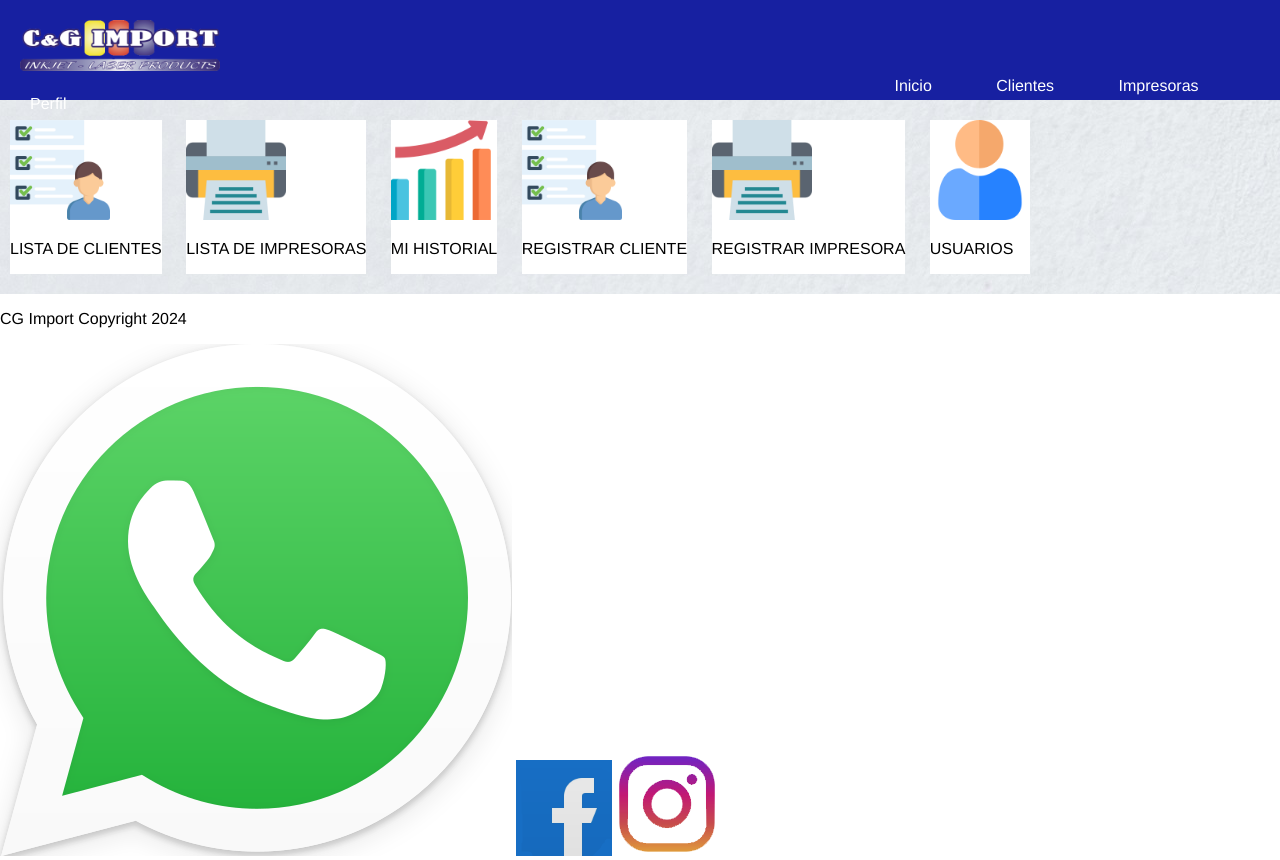
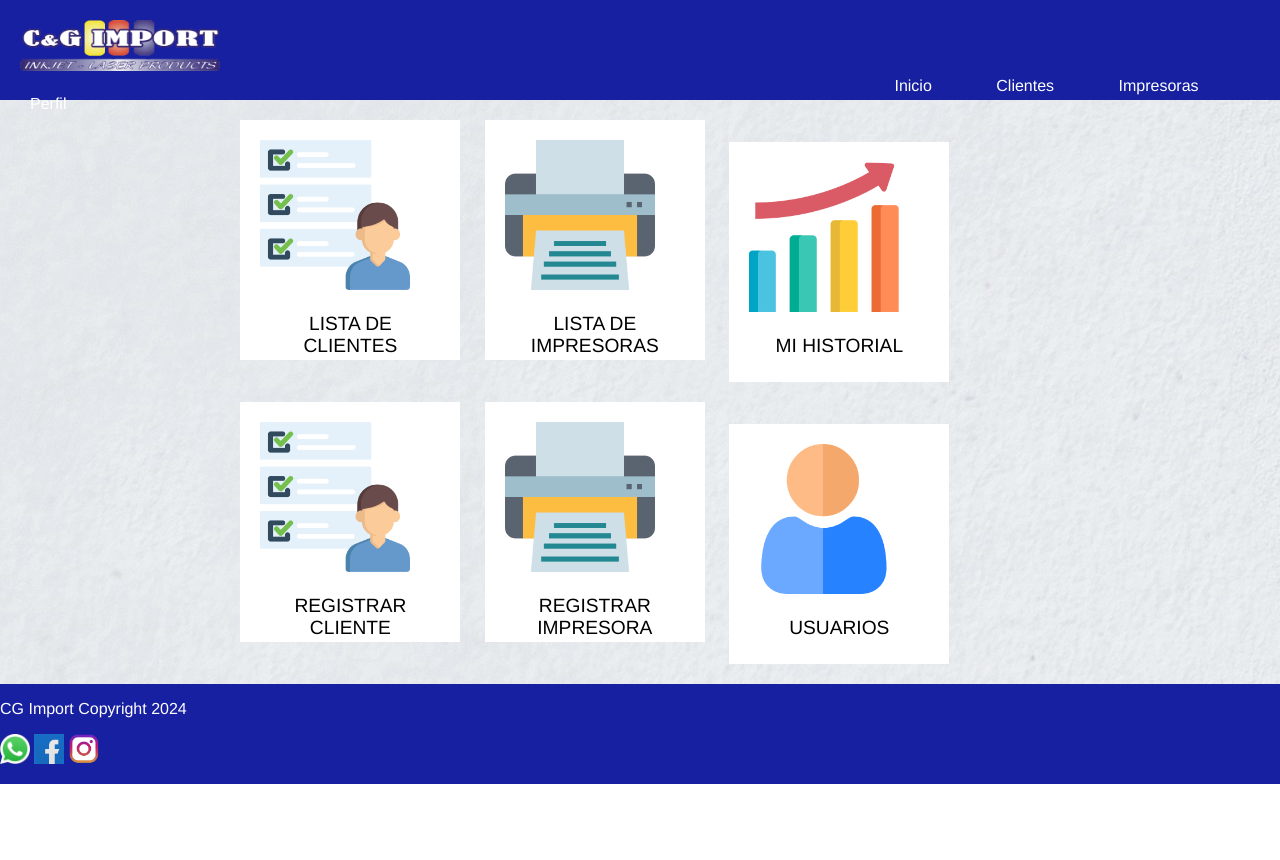
Before and after one commit to Deivid-Ruales/samrepi, a plain HTML site: page menu.html in a window 1280 px wide. After the commit the page ends 800 px from the top, so only its background shows below. Drawn offline with Linux system fonts and the light colour scheme.

Commit message:
Modified css and html menu page

```diff
--- a/menu.html
+++ b/menu.html
@@ -17,32 +17,32 @@
     <a class="options-header" href="#">Perfil</a>
   </header>
   <main class="main-menu">
-    <div class="customer-list-menu">
+    <div class="item-menu">
       <img class="image-menu" src="/resources/customer.png" alt="Lista de clientes">
       <p class="title-menu">LISTA DE CLIENTES</p>
     </div>
-    <div class="customer-list-menu">
+    <div class="item-menu">
       <img class="image-menu" src="/resources/printer.png" alt="Lista de impresoras">
       <p class="title-menu">LISTA DE IMPRESORAS</p>
     </div>
-    <div class="customer-list-menu">
+    <div class="item-menu">
       <img class="image-menu" src="/resources/historial.png" alt="Mi historial">
       <p class="title-menu">MI HISTORIAL</p>
     </div>
-    <div class="customer-list-menu">
+    <div class="item-menu">
       <img class="image-menu" src="/resources/customer.png" alt="Registrar cliente">
       <p class="title-menu">REGISTRAR CLIENTE</p>
     </div>
-    <div class="customer-list-menu">
+    <div class="item-menu">
       <img class="image-menu" src="/resources/printer.png" alt="Registrar impresora">
       <p class="title-menu">REGISTRAR IMPRESORA</p>
     </div>
-    <div class="customer-list-menu">
+    <div class="item-menu">
       <img class="image-menu" src="/resources/user.png" alt="Usuarios">
       <p class="title-menu">USUARIOS</p>
     </div>
   </main>
-  <footer class="footer">
+  <footer class="footer-menu">
     <p class="text-footer">CG Import Copyright 2024</p>
     <img class="contact-icons-footer" src="/resources/whatsapp.png" alt="Whatsapp">
     <img class="contact-icons-footer" src="/resources/facebook.PNG" alt="Facebook">
--- a/styles/menu.css
+++ b/styles/menu.css
@@ -24,19 +24,47 @@
 
 .main-menu {
     background-image: url("/resources/bg-color-2.jpg");
-    width: 100%;
-    height: auto;
+    background-repeat: no-repeat;
+    padding: 10px 18%;
 }
 
-.customer-list-menu{
+.item-menu{
     background-color: white;
-    width: fit-content;
-    margin: 20px 10px;
+    width: 180px;
+    height: 200px;
+    padding: 20px;
+    margin: 10px;
     display: inline-block;
 
 }
 
 .image-menu {
-    width: 100px;
-    margin: auto;
+    width: 150px;
+    height: 150px;
+    display:flexbox;
+    justify-content: center;
 }
+
+.title-menu {
+    text-align: center;
+    font-size: larger;
+}
+
+.footer-menu {
+    width: 100%;
+    height: 100px;
+    background-color: #1720a1;
+    bottom: 0;
+    display: inline-block;
+    position: relative;
+
+}
+
+.text-footer {
+    color: white;
+}
+
+.contact-icons-footer {
+    width: 30px;
+    height: 30px;
+}
```
